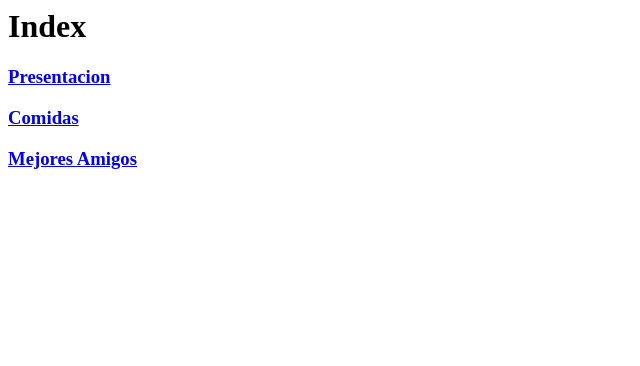
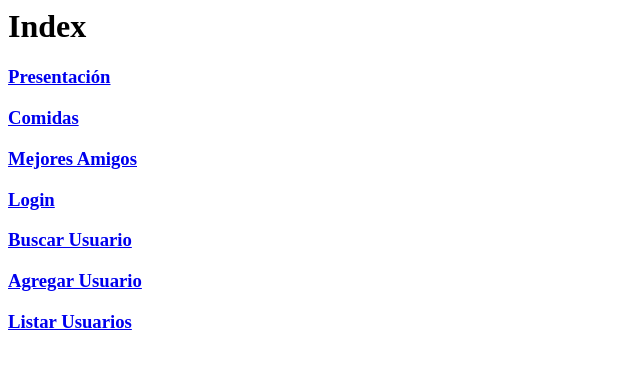
Before and after one commit to Thomas-456/Presentacion, a plain HTML site: page Index.html in a window 1280 px wide. Shown: the whole page, without its empty margins (0-640 px from the left). Drawn offline with Linux system fonts and the light colour scheme.

Commit message:
Add files via upload

```diff
--- a/Index.html
+++ b/Index.html
@@ -1,10 +1,16 @@
 <html>
 <head>
-<title>Principal</title></head>
+  <title>Principal</title>
+</head>
 <body>
-<h1>Index</h1>
-<h3><a href="Mi presentacion personal.html">Presentacion</a></h3>
-<h3><a href="Comidas Favoritas.html">Comidas</a></h3>
-<h3><a href="MJS.html">Mejores Amigos</a></h3>
+  <h1>Index</h1>
+
+  <h3><a href="Mi presentacion personal.html">Presentación</a></h3>
+  <h3><a href="Comidas Favoritas.html">Comidas</a></h3>
+  <h3><a href="MJS.html">Mejores Amigos</a></h3>
+  <h3><a href="login.html">Login</a></h3>
+  <h3><a href="BuscarUsuario.html">Buscar Usuario</a></h3>
+  <h3><a href="AgregarUsuario.html">Agregar Usuario</a></h3>
+  <h3><a href="Listar Usuario.html">Listar Usuarios</a></h3>
 </body>
 </html>
```
